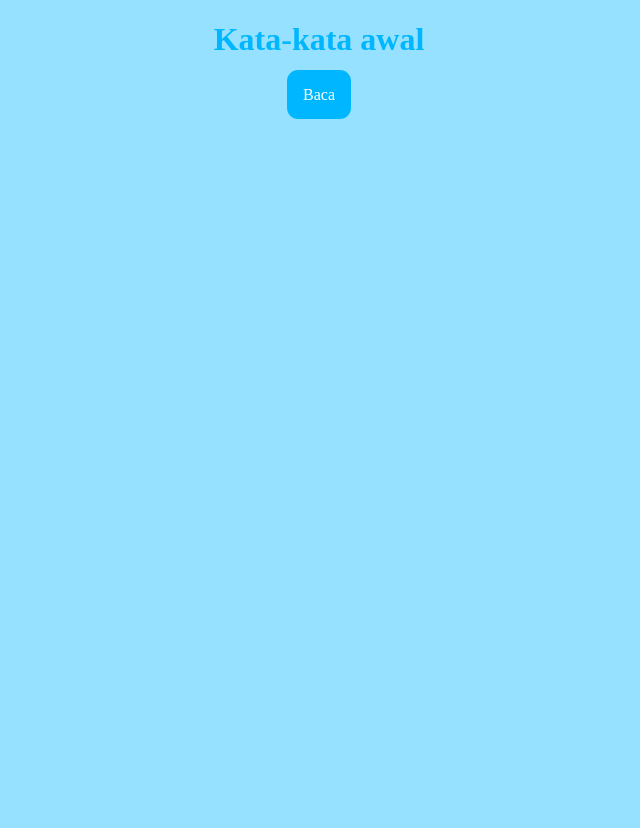
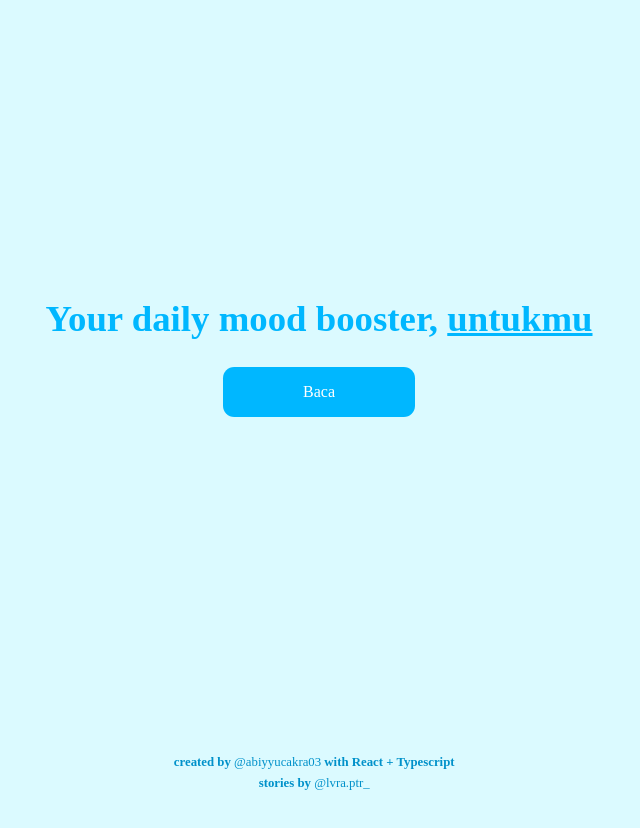
Before and after one commit to abiyyu03/untukmu, a React (Vite) app: page / in a window 1280 px wide. Shown: the whole page, without its empty margins (321-961 px from the left). After the commit the page ends 800 px from the top, so only its background shows below. Built offline with nearby package versions, Linux system fonts and the light colour scheme.

Commit message:
fix : UI improvement

```diff
--- a/src/components/reader/index.tsx
+++ b/src/components/reader/index.tsx
@@ -2,20 +2,12 @@ import { Link, useParams } from 'react-router-dom';
 import styles from './reader.module.css';
 import data from "../../utils/constant/data";
 
-interface DataType {
-    id: string;
-    title: string;
-    slug: string;
-    desc: string;
-    content: string | TrustedHTML;
-}
-interface StoryType {
-    story: DataType;
-}
-
 const Reader = () => {
     const { slug } = useParams();
     const story = data.find((story) => story.slug == slug);
+    if (story == undefined) {
+        throw Error("The value is undefined")
+    }
     return (
         <div className={styles.container}>
             <div className={styles.card}>
--- a/src/components/reader/reader.module.css
+++ b/src/components/reader/reader.module.css
@@ -2,7 +2,7 @@
     background-color: #fff;
     padding:0.1rem 1rem 0.4rem 1rem;
     border-radius: 1rem;
-    max-width: 90%;
+    max-width: 96%;
     margin: 1.5rem auto;
 }
 .reader_title {
--- a/src/components/stories/index.tsx
+++ b/src/components/stories/index.tsx
@@ -14,7 +14,10 @@ const Stories = (props: any) => {
                     </Link>
                 )
             })}
-        </div>
+            <Link to="/" className={styles.stories_back_button}>
+                <p>Kembali</p>
+            </Link>
+        </div >
     )
 }
 
--- a/src/components/stories/stories.module.css
+++ b/src/components/stories/stories.module.css
@@ -2,9 +2,24 @@
 .stories_title {
     text-align: center;
     color:#00b7ff;
-    font-size: 2.4rem;
+    font-size: 2.7rem;
     font-family:cursive;
 }
 .stories_link {
     text-decoration: none;
 }
+.stories_back_button {
+    text-decoration: none;
+}
+.stories_back_button p{
+    max-width: fit-content;
+    margin-left: 40%;
+    margin-right: 35%;
+    bottom:0rem;
+    position: absolute;
+    color: #fff;
+    border-radius: 0.5rem;
+    font-size: 1.1rem;
+    padding: 0.6rem;
+    background-color: #f1970f;
+}
--- a/src/components/story/story.module.css
+++ b/src/components/story/story.module.css
@@ -2,7 +2,7 @@
     background-color: #fff;
     padding:0.1rem 1rem 0.4rem 1rem;
     border-radius: 0.7rem;
-    border: 1px solid #00b7ff;
+    /* border: 1px solid #00b7ff;  */
     max-width: 90%;
     margin: 1.5rem auto;
 }
@@ -20,5 +20,5 @@
 }
 .container:hover {
     transition: 0.5s;
-    box-shadow: 5px 5px 10px 5px #ffffff;
+    padding: 0.2rem 1.1rem 0.5rem 1.1rem;
 }
--- a/src/components/welcome/index.tsx
+++ b/src/components/welcome/index.tsx
@@ -3,10 +3,17 @@ import styles from "./welcome.module.css";
 
 const Welcome = () => {
     return (
-        <div className={styles.container}>
-            <h1 className={styles.welcome_title}>Kata-kata awal</h1>
-            <Link to="/cerita" className={styles.welcome_button}>Baca</Link>
-        </div>
+        <>
+            <div className={styles.container}>
+                <h1 className={styles.welcome_title}>Your daily mood booster, <u>untukmu</u></h1>
+                <Link to="/cerita" className={styles.welcome_button}>Baca</Link>
+                {/* <Link to="/cerita" className={styles.saved_button}>Saved</Link> */}
+            </div>
+            <footer className={styles.footer}>
+                <p><b>created by</b> @abiyyucakra03 <b>with React + Typescript</b></p>
+                <p><b>stories by</b> @lvra.ptr_</p>
+            </footer>
+        </>
     )
 }
 
--- a/src/components/welcome/welcome.module.css
+++ b/src/components/welcome/welcome.module.css
@@ -1,21 +1,23 @@
 * {
     box-sizing: border-box;
     /* margin:0; */
-    background-color: #95e1ff;
+    background-color: #dbfaff;
     /* background-color: #EFFFFC; */
 }
 
 .container {
-    display: block;
+    position: absolute;
+    top: 34%;
+    left: 20%;
+    right: 20%;
     text-align: center;
-    margin:0 auto;
-    min-height: 100vh;
 }
 
 .welcome_title {
     /* color:#1ABC9C; */
     color:#00b7ff;
     margin-bottom:1.7rem;
+    font-size: 2.3rem;
 }
 
 .welcome_button {
@@ -23,11 +25,21 @@
     color:#fff;
     padding:1rem;
     text-decoration: none;
-    width: 0rem;
     border-radius: 0.7rem;
+    display: inline-block;
+    width: 12rem;
 }
 .welcome_button:hover {
     transition: 0.5s;
     background-color: #0091ca;
-    box-shadow: 5px 5px 5px 5px #ffffff;
 }
+
+.footer {
+    position: absolute;
+    text-align: center;
+    width: 98%;
+    color: #0091ca;
+    line-height: 0.5rem;
+    font-size: 0.8rem;
+    bottom:0;
+}
```
